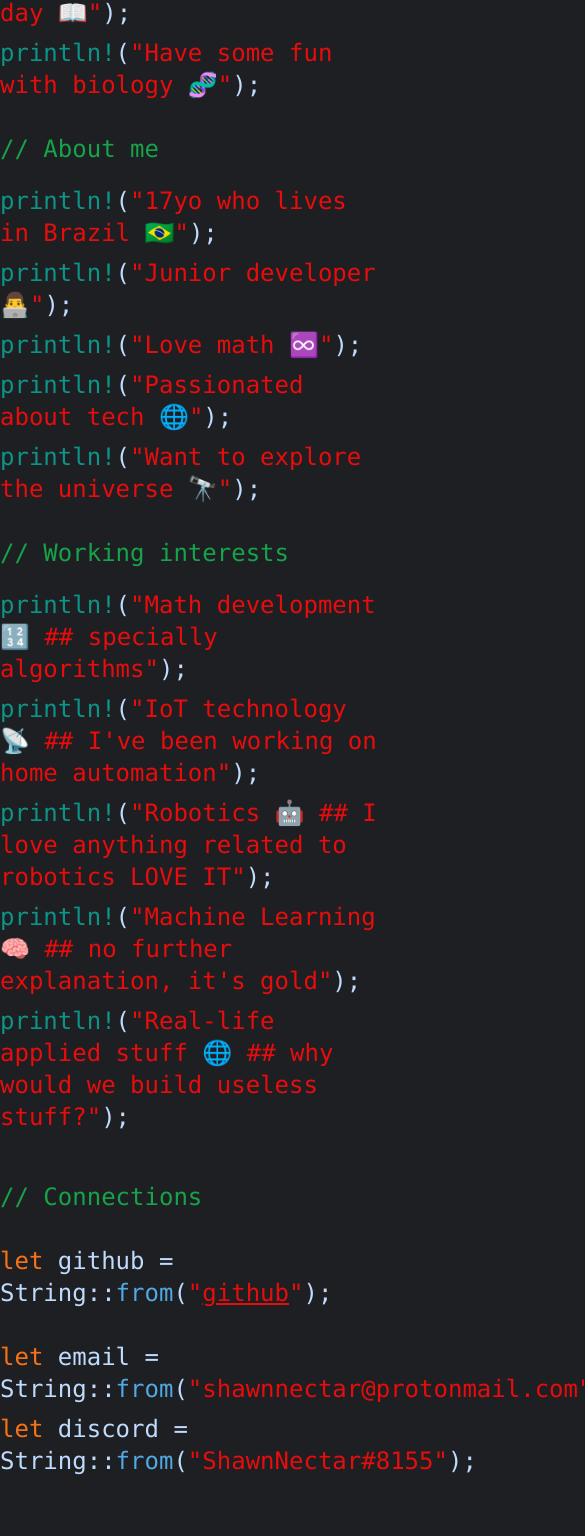
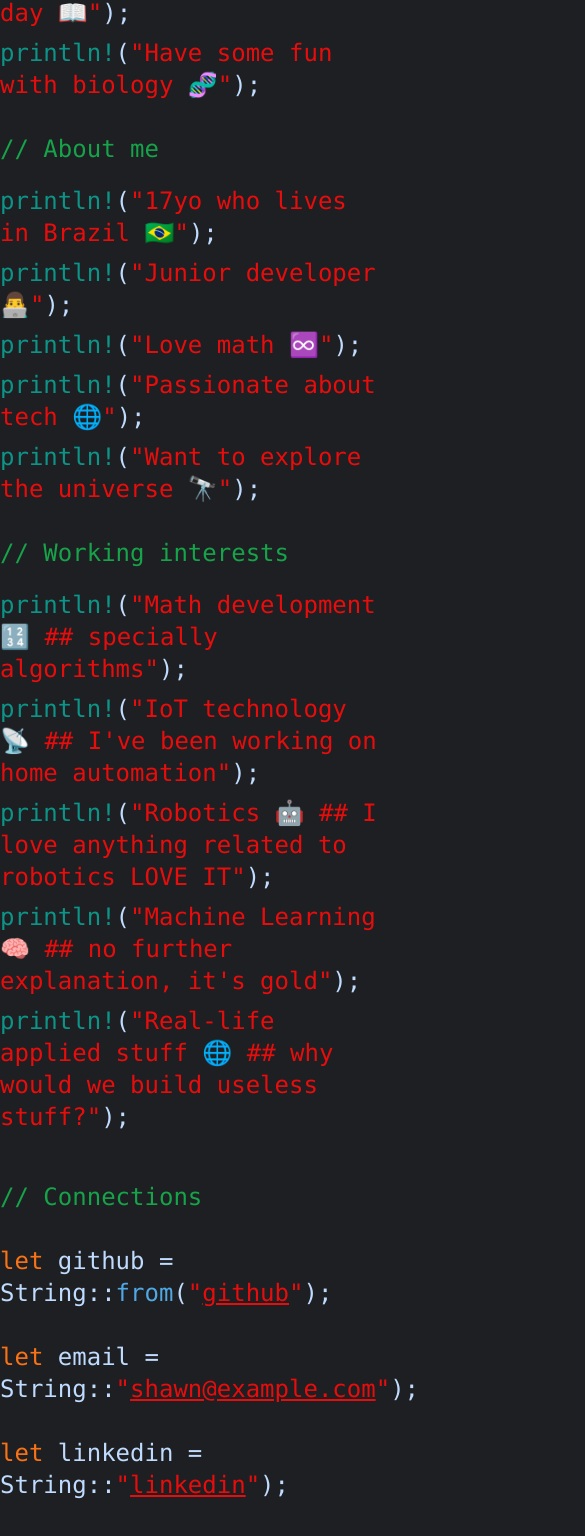
Before and after one commit to ShawnNectar/portfolio-v1, a Vue app: page / in a window 390 px wide. Shown: the part 431-1967 px from the top of the page, 585 px wide, since content can reach past the window. Built offline with nearby package versions, Linux system fonts and the light colour scheme.

Commit message:
[Deploy] mobile readjust v1

```diff
--- a/src/App.vue
+++ b/src/App.vue
@@ -11,14 +11,15 @@ import Brazil from "@/components/Brazil.vue";
     <div class="lg:px-10 md:px-10 sm:px-0 pt-6">
         <div class="lg:px-0 md:px-10 sm:px-10">
             <h1 class="text-5xl font-semibold pb-5 text-amber-200">🤗 Hey, I'm Shawn!</h1>
-            <div class="grid lg:grid-cols-2 md:grid-cols-1 sm:grid-cols-1">
-                <StuffIDo />
-                <AboutMe />
+            <div class="lg:flex md:block sm:block">
+                <div class="lg:w-1/2 md:w-full sm:w-full">
+                    <StuffIDo />
+                </div>
+                <div class="lg:w-1/2 md:w-full sm:w-full">
+                    <AboutMe />
+                </div>
             </div>
-
             <WorkInterests />
-
-
             <Connections />
             <Brazil />
         </div>
--- a/src/components/AboutMe.vue
+++ b/src/components/AboutMe.vue
@@ -4,7 +4,7 @@
 
 <template>
     <div class="text-2xl text-blue-200 font-mono">
-        <h1 class="text-green-600 py-5">// About me </h1>
+        <h1 class="text-green-600 py-5">// About me</h1>
         <h2 class="pb-2">
             <span class="text-teal-600">println!</span>(<span style="color: #e70d0d;">"17yo who lives in Brazil 🇧🇷"</span>);
         </h2>
@@ -15,7 +15,7 @@
             <span class="text-teal-600">println!</span>(<span style="color: #e70d0d;">"Love math ♾️"</span>);
         </h2>
         <h2 class="pb-2">
-            <span class="text-teal-600">println!</span>(<span style="color: #e70d0d;">"Passionated about tech 🌐"</span>);
+            <span class="text-teal-600">println!</span>(<span style="color: #e70d0d;">"Passionate about tech 🌐"</span>);
         </h2>
         <h2 class="pb-3">
             <span class="text-teal-600">println!</span>(<span style="color: #e70d0d;">"Want to explore the universe 🔭"</span>);
--- a/src/components/Connections.vue
+++ b/src/components/Connections.vue
@@ -1,18 +1,18 @@
 <template>
     <div class="font-mono text-2xl text-blue-200 pt-10 pb-5">
-        <h1 class="text-2xl text-green-600 font-mono pb-2">// Connections </h1>
+        <h1 class="text-2xl text-green-600 font-mono pb-2">// Connections</h1>
         <div>
             <h1 class="pt-6 pb-2">
-                <span class="text-orange-500">let </span>github = String::<span style="color: #50a8e4;">from</span>(<span
-                style="color: #e70d0d;">"<a style="text-decoration: underline" href="https://github.com/ShawnNectar" target=”_blank”>github</a>"</span>);
+                <span class="text-orange-500">let</span> github = String::<span style="color: #50a8e4;">from</span>(<span style="color: #e70d0d;">"<a style="text-decoration: underline" href="https://github.com/ShawnNectar" target="_blank">github</a>"</span>);
             </h1>
             <h1 class="pt-6 pb-2">
-                <span class="text-orange-500">let </span>email = String::<span style="color: #50a8e4;">from</span>(<span style="color: #e70d0d; cursor: pointer;" @click="copyText('shawnnectar@protonmail.com', 'showCopiedEmail')" ref="emailRef">"shawnnectar@protonmail.com"</span>);
-                <span v-if="showCopiedEmail" class="text-green-500 ml-2">(Copied!)</span>
+                <span class="text-orange-500">let</span> email = String::<span style="color: #e70d0d;">"<a style="text-decoration: underline" href="mailto:shawn@example.com">shawn@example.com</a>"</span>);
             </h1>
-            <h1 class="pb-2">
-                <span class="text-orange-500">let </span>discord = String::<span style="color: #50a8e4;">from</span>(<span style="color: #e70d0d; cursor: pointer;" @click="copyText('ShawnNectar#8155', 'showCopiedDiscord')" ref="discordRef">"ShawnNectar#8155"</span>);
-                <span v-if="showCopiedDiscord" class="text-green-500 ml-2">(Copied!)</span>
+            <h1 class="pt-6 pb-2">
+                <span class="text-orange-500">let</span> linkedin = String::<span style="color: #e70d0d;">"<a style="text-decoration: underline" href="https://linkedin.com/in/shawnnectar" target="_blank">linkedin</a>"</span>);
+            </h1>
+            <h1 class="pt-6 pb-2">
+                <span class="text-orange-500">let</span> twitter = String::<span style="color: #e70d0d;">"<a style="text-decoration: underline" href="https://twitter.com/ShawnNectar" target="_blank">twitter</a>"</span>);
             </h1>
         </div>
     </div>
```
